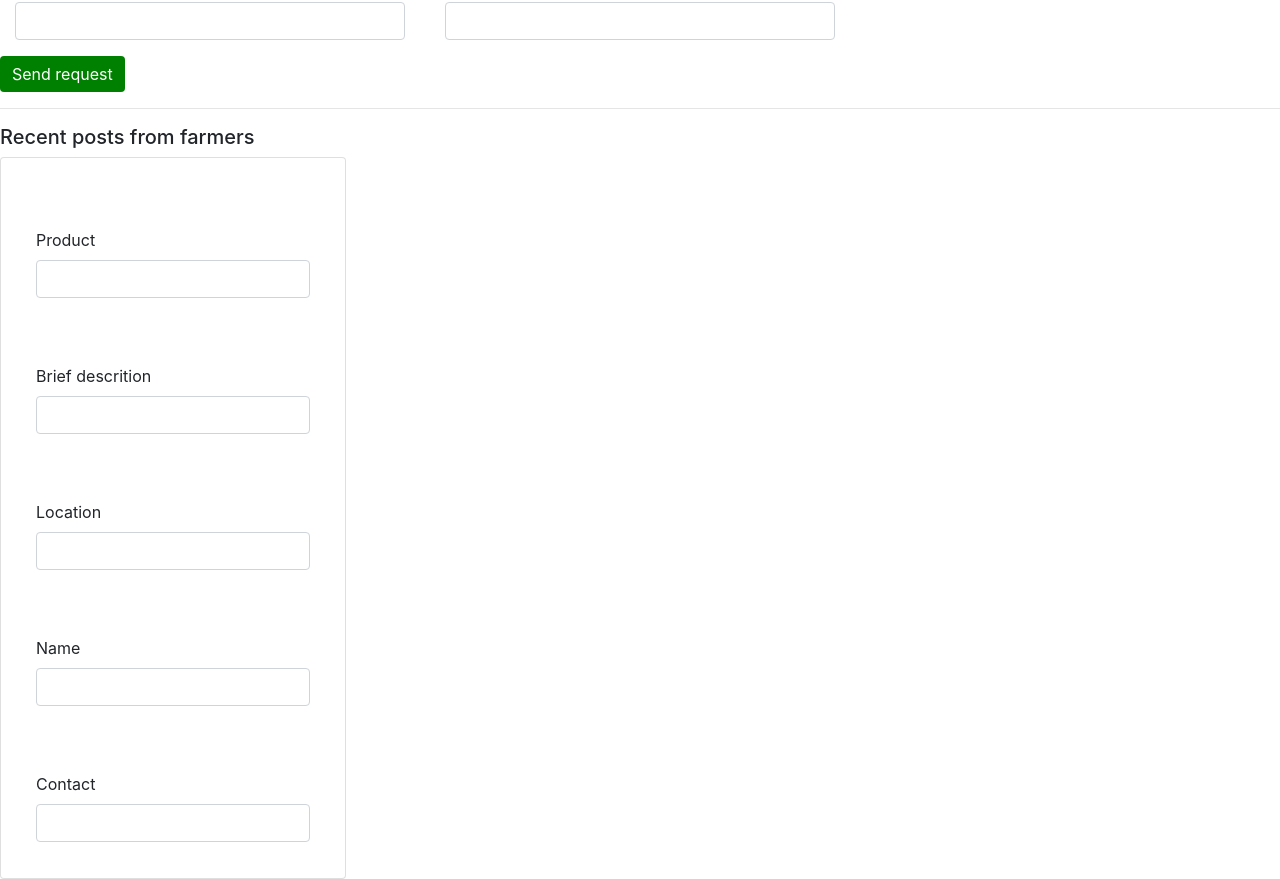
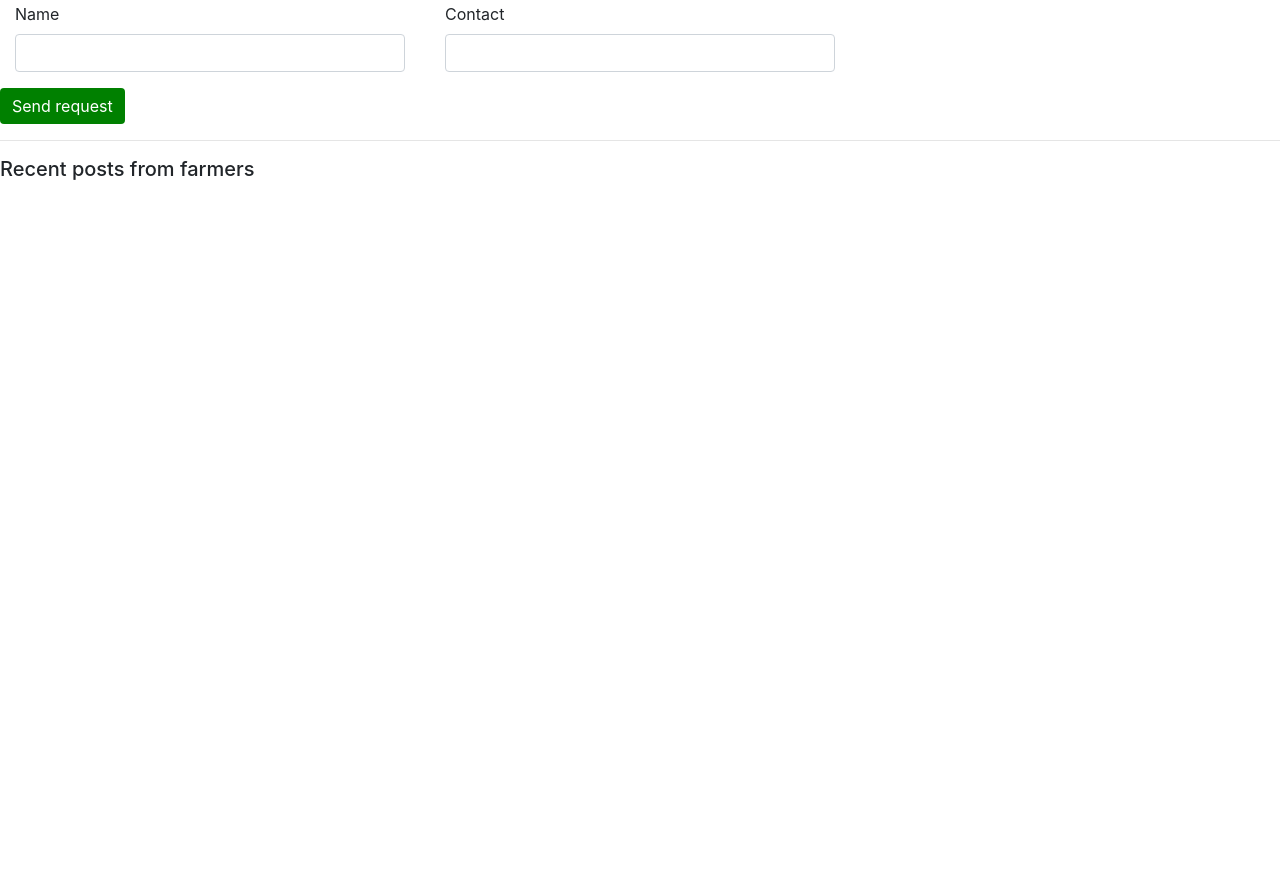
Before and after one commit to Nicole98-aw/uplift-farm, a React app: page /buyers in a window 1280 px wide. Shown: the part 456-1335 px from the top of the page. After the commit the page ends 800 px from the top, so only its background shows below. Built offline with nearby package versions, Linux system fonts and the light colour scheme.

Commit message:
add header

```diff
--- a/src/Components/Buyers.js
+++ b/src/Components/Buyers.js
@@ -5,99 +5,60 @@ class Buyers extends React.Component {
   render() {
     return (
       <div>
-        <h5>Create a request</h5>
+        <h5 className='bp'>Create your requests</h5>
+        <h5 className='bp-page'>Buyers page</h5>
         <Row form>
           <Col md={4}>
             <FormGroup>
-              <Label for='exampleEmail'>Product</Label>
-              <Input type='email' name='email' />
+              <Label for='exampleTown'>Product Name</Label>
+              <Input type='town' name='town' />
             </FormGroup>
           </Col>
           <Col md={4}>
             <FormGroup>
               <Label for='examplePassword'>Quantity</Label>
-              <Input type='password' name='password' />
+              <Input type='email' name='password' />
             </FormGroup>
           </Col>
         </Row>
         <Row form>
           <Col md={4}>
             <FormGroup>
-              <Label for='exampleEmail'>Brief description</Label>
-              <Input type='email' name='email' id='exampleEmail' />
+              <Label for='exampleTown'>Brief description</Label>
+              <Input type='town' name='town' id='exampleTown' />
             </FormGroup>
           </Col>
           <Col md={4}>
             <FormGroup>
               <Label for='examplePassword'>Location</Label>
-              <Input type='password' name='password' id='examplePassword' />
+              <Input type='town' name='password' id='examplePassword' />
             </FormGroup>
           </Col>
         </Row>
         <Row form>
           <Col md={4}>
             <FormGroup>
-              <Label for='exampleEmail'>Name</Label>
-              <Input type='email' name='email' id='exampleEmail' />
+              <Label for='exampleTown'>Name</Label>
+              <Input type='town' name='name' id='exampleName' />
             </FormGroup>
           </Col>
           <Col md={4}>
             <FormGroup>
               <Label for='examplePassword'>Contact</Label>
-              <Input type='password' name='password' id='examplePassword' />
+              <Input type='town' name='password' id='examplePassword' />
             </FormGroup>
           </Col>
         </Row>
-        <Button>Send request</Button>
+        <Button
+          className='btn-btn'
+          color='success'
+          onClick={this.setSignUp}
+          style={{ color: 'white' }}
+        >
+          Send request
+        </Button>{' '}
         <hr />
         <h5>Recent posts from farmers</h5>
-        <div className='card'>
-          <div className='card-body'>
-            <form>
-              <div className='form-group'>
-                <label htmlFor=''>Product</label>
-                <input
-                  type='name'
-                  className='form-control'
-                  id='exampleInputEmail1'
-                  aria-describedby='emailHelp'
-                />
-              </div>
-              <div className='form-group'>
-                <label htmlFor=''>Brief descrition</label>
-                <input
-                  type='email'
-                  className='form-control'
-                  id='exampleInputPassword1'
-                />
-              </div>
-              <div className='form-group'>
-                <label htmlFor=''>Location</label>
-                <input
-                  type='password'
-                  className='form-control'
-                  id='exampleInputPassword1'
-                />
-              </div>
-              <div className='form-group'>
-                <label htmlFor=''>Name</label>
-                <input
-                  type='town'
-                  className='form-control'
-                  id='exampleInputPassword1'
-                />
-              </div>
-              <div className='form-group'>
-                <label htmlFor=''>Contact</label>
-                <input
-                  type='town'
-                  className='form-control'
-                  id='exampleInputPassword1'
-                />
-              </div>
-            </form>
-          </div>
-        </div>
       </div>
     );
   }
```
